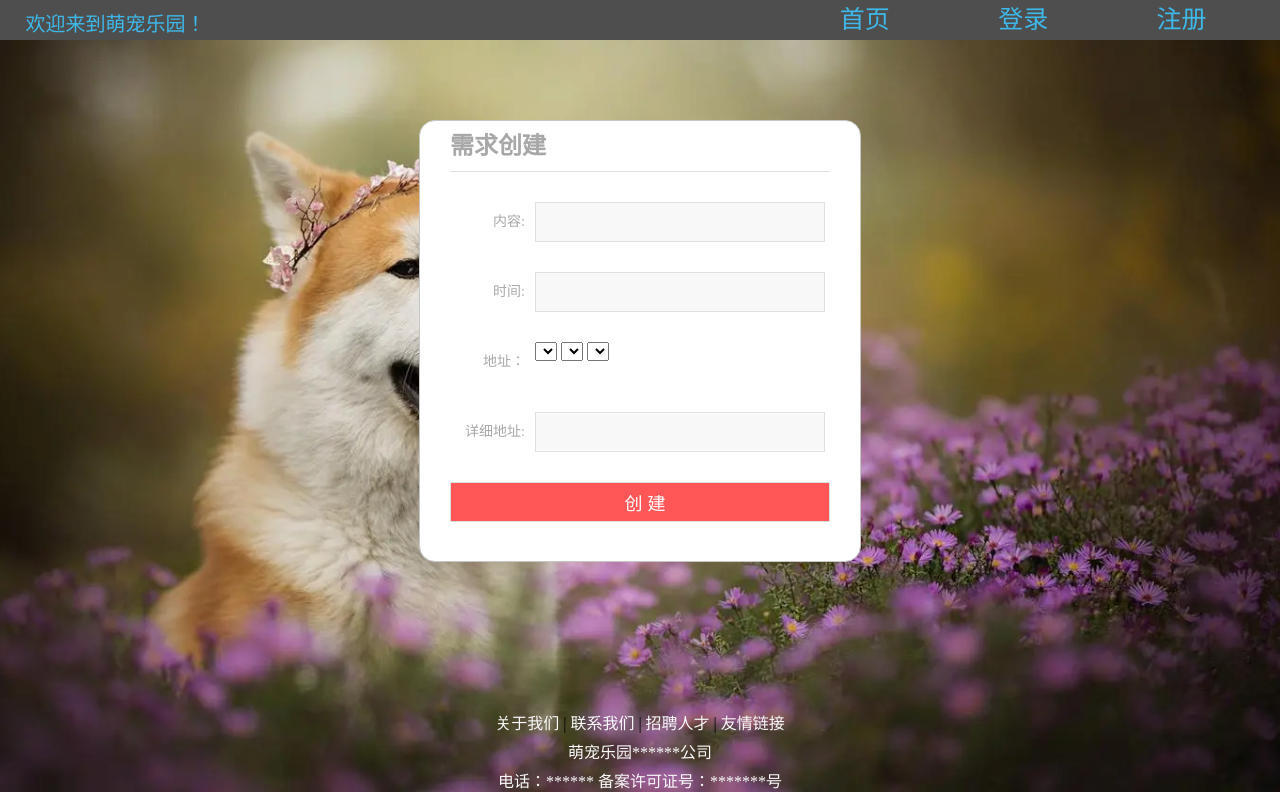
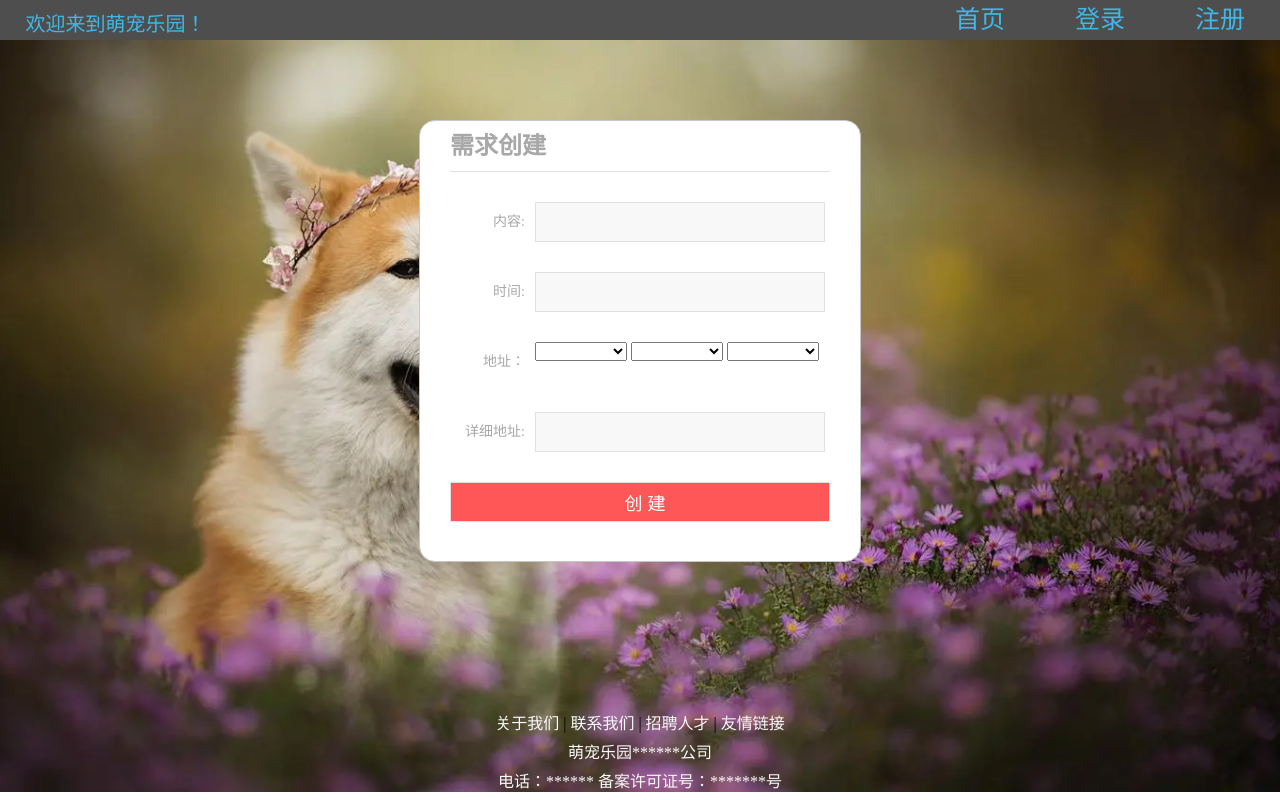
Before and after one commit to EnJoyABoy/mengchongleyuan, a Python web app: template mengchongleyuan/templates/create_blogs.html in a window 1280 px wide. Run offline with Jinja, Linux system fonts and the light colour scheme; the template is opened without the code that fills it, so the values that code supplies are empty.

```diff
--- a/mengchongleyuan/static/css/create_blogs.css
+++ b/mengchongleyuan/static/css/create_blogs.css
@@ -3,41 +3,6 @@ body,ul,ol,p,h1,h2,h3,h4,h5,h6,dl,dd,select,input,textarea,form{margin:0;padding
 
 /* 去掉列表默认的图标 */
 ul,ol{list-style:none;}
-/* 顶部样式 */
-.header{
-	background: #4e4e4e;
-	width: 100vw;
-	height: 40px;
-}
-
-.header_left{
-	float: left;
-	font-size: 20px;
-	margin-left: 2vw;
-	margin-top: 1vh;
-	color: #3eb8e9;
-}
-
-.header_right{
-	float: right;
-	height: 40px;
-}
-
-.header_right ul{
-	margin-top: 0;
-}
-
-.header_link{
-	margin-right: 3vw;
-	font-size: 25px;
-	display: inline-block;
-	position: relative;
-}
-
-.header_link a{
-	color: #3eb8e9;
-	text-decoration: none;
-}
 
 /*主体内容*/
 .body{
@@ -134,24 +99,6 @@ ul,ol{list-style:none;}
 	color:#e62e2e;
 }
 
-/* 页尾 */
-.footer{
-	border-top:1px;
-	margin:30px 0;
+.address_box{
+	width: 92px;
 }
-
-.foot_link{
-	text-align:center;
-	margin-top:30px;
-}
-
-.foot_link a{
-	color: #f9f9f9;
-	text-decoration: none;
-}
-
-.footer p{
-	text-align:center;
-	margin-top:5px;
-	color: #f9f9f9;
-}
--- a/mengchongleyuan/templates/create_blogs.html
+++ b/mengchongleyuan/templates/create_blogs.html
@@ -73,13 +73,13 @@
 								<li>
 									<div class="form_group">
 										<label>地址：</label>
-										<select name="province" v-model="form_address.province_id">
+										<select class="address_box" name="province" v-model="form_address.province_id">
 											<option v-for="province in provinces" :value="province.id">[[ province.name ]]</option>
 										</select>
-										<select name="city" v-model="form_address.city_id">
+										<select class="address_box" name="city" v-model="form_address.city_id">
 											<option v-for="city in cities" :value="city.id">[[ city.name ]]</option>
 										</select>
-										<select name="district" v-model="form_address.district_id">
+										<select class="address_box" name="district" v-model="form_address.district_id">
 											<option v-for="district in districts" :value="district.id">[[ district.name ]]</option>
 										</select>
 									</div>
```
Also changed, not shown: mengchongleyuan/apps/areas/views.py (+31 -19 lines).
